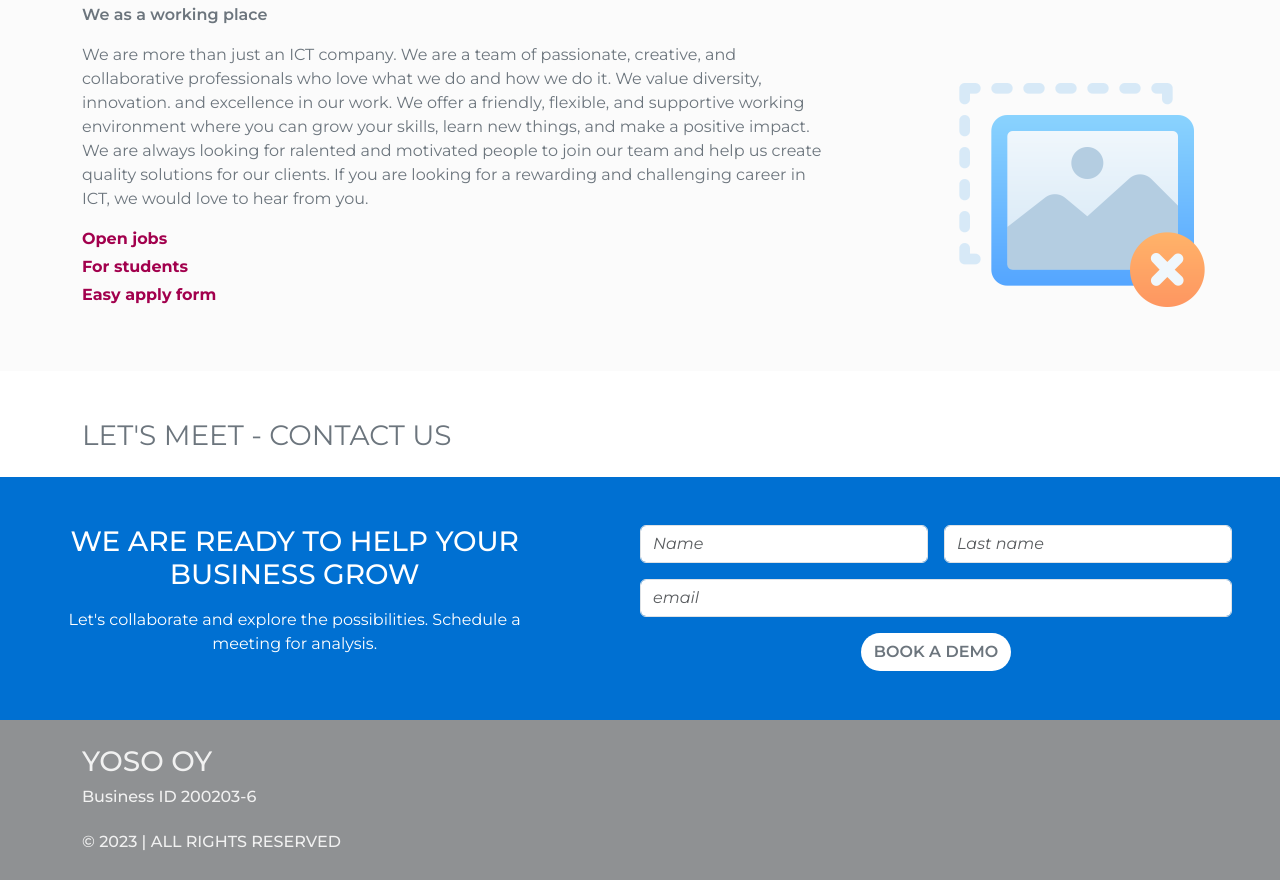
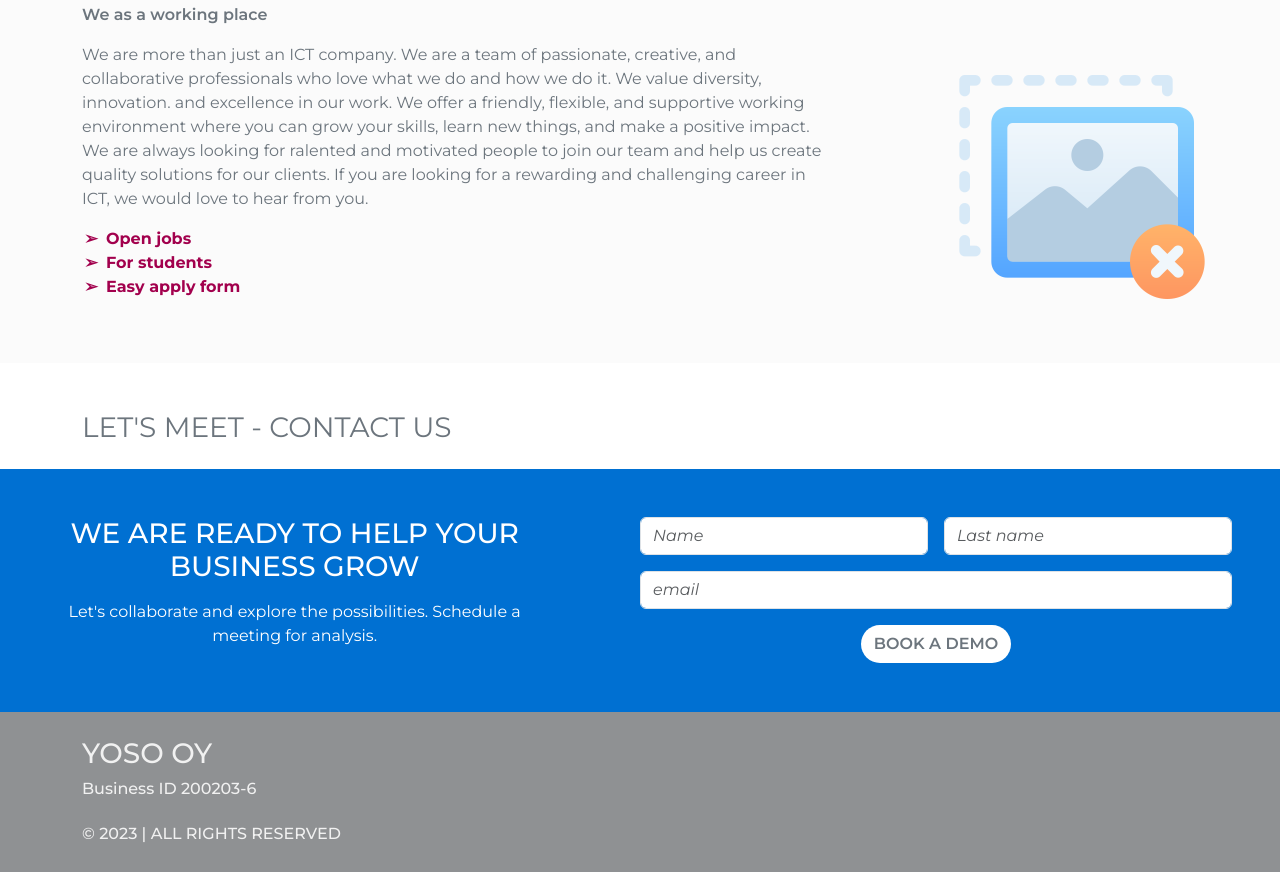
Before and after one commit to yosolutions/yosolutions.github.io, a plain HTML site: page about.html in a window 1280 px wide. Shown: the part 1770-2650 px from the top of the page. Drawn offline with nearby package versions, Linux system fonts and the light colour scheme.

Commit message:
#YA-1/changes Jobs section to be just links, small changes to Hero page -> Map Area text alignment

```diff
--- a/about.html
+++ b/about.html
@@ -125,37 +125,23 @@
             learn new things, and make a positive impact. We are always looking for ralented and motivated people to
             join our team and help us create quality solutions for our clients.
             If you are looking for a rewarding and challenging career in ICT, we would love to hear from you.</p>
-          <p class="d-flex flex-column gap-1 fw-bold">
-            <a class="text-decoration-none collapse-color" data-bs-toggle="collapse" href="#openJobs" role="button"
-              aria-expanded="false" aria-controls="openJobs">
-              Open jobs
-            </a>
-            <a class="text-decoration-none collapse-color" data-bs-toggle="collapse" href="#forStudents" role="button"
-              aria-expanded="false" aria-controls="forStudents">
-              For students
-            </a>
-            <a class="text-decoration-none collapse-color" data-bs-toggle="collapse" href="#applyForm" role="button"
-              aria-expanded="false" aria-controls="applyForm">
-              Easy apply form
-            </a>
-          </p>
-          <div class="d-flex flex-column gap-2">
-            <div class="collapse" id="openJobs">
-              <div class="card card-body">
+          <ul class="jobs d-flex flex-column justify-content-center fw-bold ps-3">
+            <li class="ps-2">
+              <a class="text-decoration-none jobs-links-color jobs-links-margin" href="#">
                 Open jobs
-              </div>
-            </div>
-            <div class="collapse" id="forStudents">
-              <div class="card card-body">
+              </a>
+            </li>
+            <li class="ps-2">
+              <a class="text-decoration-none jobs-links-color" href="#">
                 For students
-              </div>
-            </div>
-            <div class="collapse" id="applyForm">
-              <div class="card card-body">
-                Apply form
-              </div>
-            </div>
-          </div>
+              </a>
+            </li>
+            <li class="ps-2">
+              <a class="text-decoration-none jobs-links-color" href="#">
+                Easy apply form
+              </a>
+            </li>
+          </ul>
           <div class="d-flex justify-content-end position-absolute z-0 bottom-0 end-0">
             <img src="images/no-image.png" alt="Working with us image" width="50%" height="auto">
           </div>
--- a/css/styles.css
+++ b/css/styles.css
@@ -58,6 +58,11 @@ footer,
   min-height: 80px;
 }
 
-.collapse-color {
+.jobs-links-color {
   color: #a2004d;
 }
+
+.jobs li::marker {
+  content: "➢";
+  color: #a2004d;
+}
```
Also changed, not shown: index.html (+2 -2 lines).
